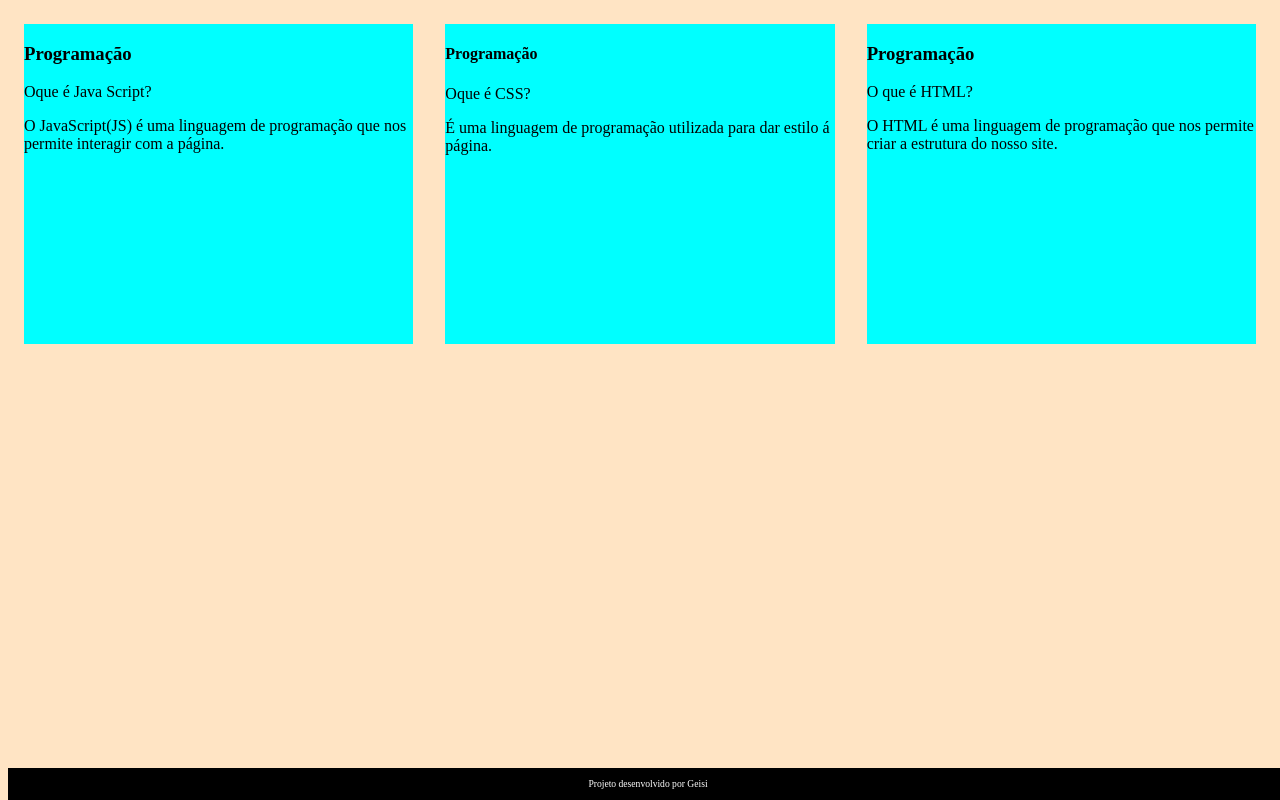
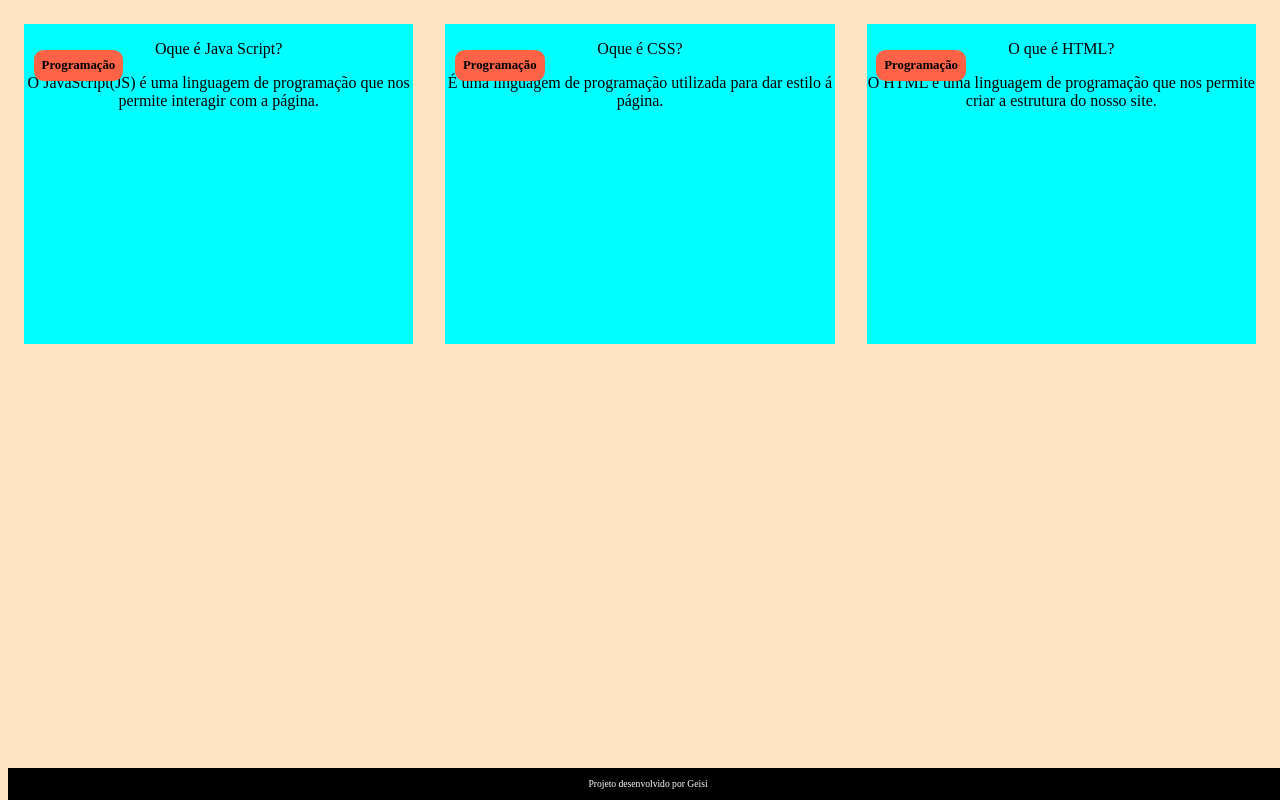
Before and after one commit to GeisianeAlbino/Ferramenta-de-estudos-Geisi, a plain HTML site: page index.html in a window 1280 px wide. Drawn offline with Linux system fonts and the light colour scheme; a web font is replaced by a local one.

Commit message:
iniciamos a aula 3

```diff
--- a/assets/style.css
+++ b/assets/style.css
@@ -3,16 +3,31 @@ body {
      font-family: Bai Jamjuree;
 }
 
-#container{
-     display:flex ;
+#container {
+     display: flex;
 }
 
-.cartão{
+.cartao {
      margin: 1rem 1rem;
      background-color: aqua;
      height: 20rem;
      flex-grow: 1;
      flex-basis: calc(33% - 6rem);
+}
+
+.cartao__conteudo {
+     text-align: center;
+     height:100%;
+}
+
+.cartao__conteudo h3 {
+     background-color: tomato;
+     text-align: left;
+     padding: 0.5rem;
+     position: absolute;
+     margin: 0.6rem;
+     border-radius: 0.6rem;
+     font-size: 1vw;
 }
 
 footer {
@@ -27,5 +42,5 @@ footer {
 footer p {
      text-align: center;
      font-size: 0.6rem;
-     margin-top: 0,5rem;
+     margin-top: 0, 5rem;
 }
--- a/index.html
+++ b/index.html
@@ -17,43 +17,45 @@
 <body>
     <main>
         <section id="container">
-            <article class="cartão">
-                <div class="cartão__conteúdo">
+
+            <article class="cartao">
+                <div class="cartao__conteudo">
                     <h3>Programação</h3>
-                    <div class="cartão__conteúdo_pergunta">
+                    <div class="cartao__conteudo__pergunta">
                         <p>Oque é Java Script?</p>
-                        <div class="cartão__conteúdo_resposta">
-                            <p>O JavaScript(JS) é uma linguagem de programação que nos permite interagir com a página.
-                            </p>
+                        <div class="cartao__conteudo__resposta">
+                            <p>O JavaScript(JS) é uma linguagem de programação que nos permite interagir com a página.</p>
                         </div>
                     </div>
                 </div>
             </article>
 
-            <article class="cartão">
-                <div class="cartão__conteúdo">
-                    <h4>Programação</h4>
-                    <div>
+            <article class="cartao">
+                <div class="cartao__conteudo">
+                    <h3>Programação</h3>
+                    <div class="cartao__conteudo__pergunta">
                         <p>Oque é CSS?</p>
-                        <div>
+                        <div class="cartao__conteudo__resposta">
                             <p>É uma linguagem de programação utilizada para dar estilo á página.</p>
                         </div>
                     </div>
                 </div>
             </article>
-            <article class="cartão">
-                <div class="cartão___conteudo">
-                    <h3> Programação </h3>
-                    <div class="cartão___conteudo___pergunta">
+
+            <article class="cartao">
+                <div class="cartao__conteudo">
+                    <h3>Programação</h3>
+                    <div class="cartao__conteudo__pergunta">
                         <p>O que é HTML?</p>
                     </div>
-                    <div class="cartão___conteudo___resposta">
+                    <div class="cartao__conteudo__resposta">
                         <p>O HTML é uma linguagem de programação que nos permite criar a estrutura do nosso site.</p>
                     </div>
                 </div>
             </article>
         </section>
     </main>
+
     <footer>
         <p>Projeto desenvolvido por Geisi</p>
     </footer>
```
Lines whose indentation alone changed are shown as unchanged.
